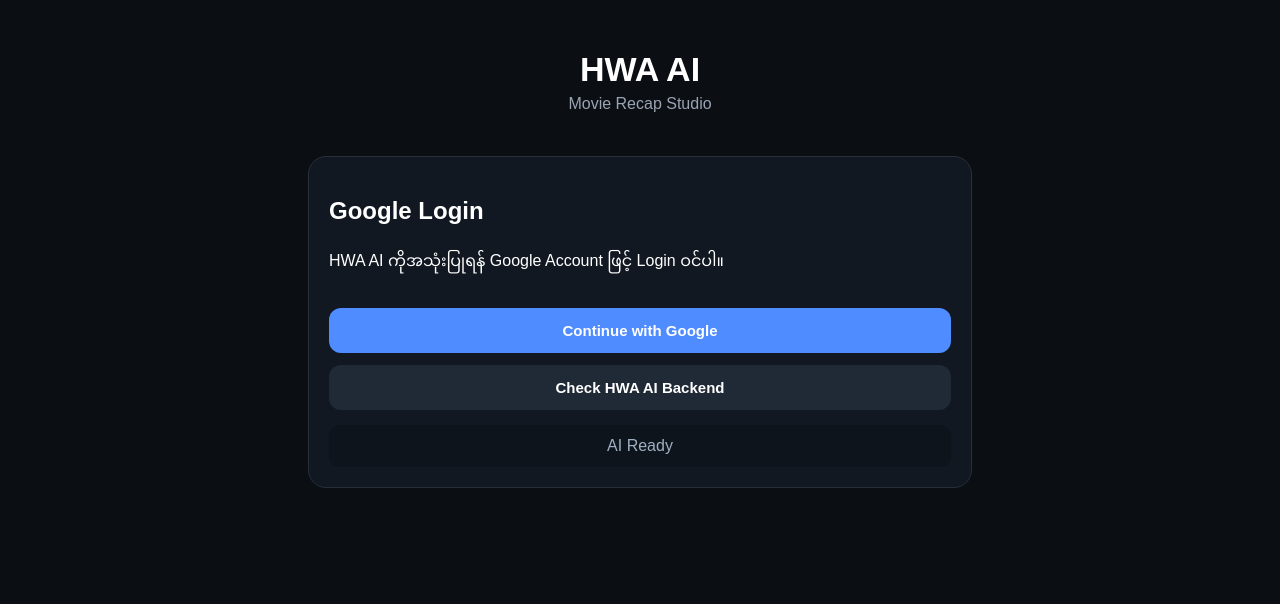
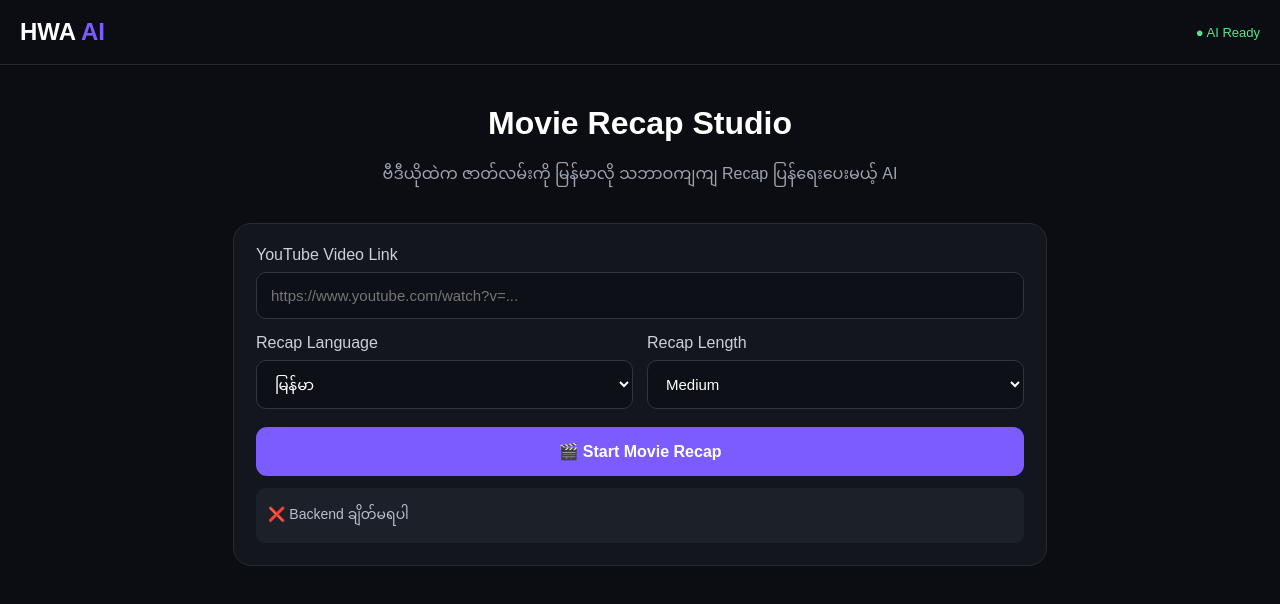
Before and after one commit to kojhan/HWA-AI, a website: page index.html in a window 1280 px wide. Drawn offline with nearby package versions, Linux system fonts and the light colour scheme; no server answers.

Commit message:
Refactor index.html for layout and style improvements
Updated HTML structure and styles for improved layout and functionality. Changed header, card styles, and added new elements for user interaction.

```diff
--- a/index.html
+++ b/index.html
@@ -5,153 +5,193 @@
 <meta name="viewport" content="width=device-width, initial-scale=1.0">
 <title>HWA AI - Movie Recap</title>
 
-  <script src="https://cdn.jsdelivr.net/npm/@supabase/supabase-js@2"></script>
-
 <style>
-    * {
-      box-sizing: border-box;
+*{box-sizing:border-box}
+body{
+  margin:0;
+  font-family:Arial,"Noto Sans Myanmar",sans-serif;
+  background:#0b0d12;
+  color:#fff;
 }
-
-    body {
-      margin: 0;
-      font-family: Arial, sans-serif;
-      background: #0b0f14;
-      color: white;
+header{
+  padding:18px 20px;
+  border-bottom:1px solid #252832;
+  display:flex;
+  justify-content:space-between;
+  align-items:center;
 }
-
-    .app {
-      max-width: 700px;
-      margin: auto;
-      padding: 25px 18px;
+.logo{
+  font-size:24px;
+  font-weight:bold;
 }
-
-    .header {
-      text-align: center;
-      padding: 25px 0;
+.logo span{color:#7c5cff}
+.status{
+  color:#55e68a;
+  font-size:13px;
 }
-
-    .logo {
-      font-size: 34px;
-      font-weight: bold;
+.container{
+  max-width:850px;
+  margin:auto;
+  padding:30px 18px;
 }
-
-    .sub {
-      color: #9aa4b2;
-      margin-top: 6px;
+.hero{
+  text-align:center;
+  margin-bottom:30px;
 }
-
-    .card {
-      background: #121821;
-      border: 1px solid #26303d;
-      border-radius: 18px;
-      padding: 20px;
-      margin-top: 18px;
+.hero h1{
+  font-size:32px;
+  margin:10px 0;
 }
-
-    input, textarea, button {
-      width: 100%;
-      border-radius: 12px;
-      padding: 14px;
-      font-size: 15px;
+.hero p{
+  color:#9da3b0;
 }
-
-    input, textarea {
-      background: #0b0f14;
-      color: white;
-      border: 1px solid #303b49;
-      outline: none;
+.card{
+  background:#13161d;
+  border:1px solid #272b36;
+  border-radius:18px;
+  padding:22px;
+  margin-bottom:18px;
 }
-
-    textarea {
-      min-height: 180px;
-      resize: vertical;
+label{
+  display:block;
+  margin-bottom:8px;
+  color:#cbd0da;
 }
-
-    button {
-      border: 0;
-      margin-top: 12px;
-      font-weight: bold;
-      cursor: pointer;
-      background: #4f8cff;
-      color: white;
+input,select,textarea{
+  width:100%;
+  background:#0d1016;
+  border:1px solid #303542;
+  color:#fff;
+  border-radius:10px;
+  padding:14px;
+  outline:none;
+  font-size:15px;
 }
-
-    button.secondary {
-      background: #202a36;
+input:focus,textarea:focus{
+  border-color:#7c5cff;
 }
-
-    .status {
-      margin-top: 15px;
-      padding: 12px;
-      border-radius: 10px;
-      background: #0d141c;
-      color: #9fb0c3;
-      text-align: center;
+textarea{
+  min-height:300px;
+  resize:vertical;
+  line-height:1.7;
 }
-
-    .hidden {
-      display: none;
+.row{
+  display:grid;
+  grid-template-columns:1fr 1fr;
+  gap:14px;
 }
-
-    .user {
-      text-align: center;
-      color: #b8c5d3;
-      margin-bottom: 10px;
+button{
+  width:100%;
+  border:0;
+  border-radius:11px;
+  padding:15px;
+  font-size:16px;
+  font-weight:bold;
+  cursor:pointer;
+}
+.primary{
+  background:#7c5cff;
+  color:white;
+}
+.primary:disabled{
+  background:#363944;
+  color:#888;
+  cursor:not-allowed;
+}
+.secondary{
+  background:#242832;
+  color:white;
+  margin-top:10px;
+}
+.result{
+  display:none;
+}
+.message{
+  margin-top:12px;
+  padding:12px;
+  border-radius:9px;
+  background:#1c2029;
+  color:#b9c0cc;
+  font-size:14px;
+}
+.loading{
+  display:none;
+  text-align:center;
+  padding:15px;
+  color:#9d8cff;
+}
+@media(max-width:600px){
+  .row{grid-template-columns:1fr}
+  .hero h1{font-size:27px}
 }
 </style>
 </head>
 
 <body>
 
-<div class="app">
+<header>
+  <div class="logo">HWA <span>AI</span></div>
+  <div class="status">● AI Ready</div>
+</header>
 
-  <div class="header">
-    <div class="logo">HWA AI</div>
-    <div class="sub">Movie Recap Studio</div>
+<div class="container">
+
+  <div class="hero">
+    <h1>Movie Recap Studio</h1>
+    <p>ဗီဒီယိုထဲက ဇာတ်လမ်းကို မြန်မာလို သဘာဝကျကျ Recap ပြန်ရေးပေးမယ့် AI</p>
   </div>
 
-  <!-- LOGIN -->
-  <div id="loginCard" class="card">
-    <h2>Google Login</h2>
-    <p>HWA AI ကိုအသုံးပြုရန် Google Account ဖြင့် Login ဝင်ပါ။</p>
+  <div class="card">
+    <label>YouTube Video Link</label>
+    <input
+      id="youtubeUrl"
+      type="url"
+      placeholder="https://www.youtube.com/watch?v=..."
+    >
 
-    <button onclick="googleLogin()">
-      Continue with Google
-    </button>
+    <div class="row" style="margin-top:15px">
+      <div>
+        <label>Recap Language</label>
+        <select id="language">
+          <option value="my">မြန်မာ</option>
+          <option value="en">English</option>
+        </select>
+      </div>
 
-    <button class="secondary" onclick="checkBackend()">
-      Check HWA AI Backend
-    </button>
-
-    <div id="loginStatus" class="status">
-      AI Ready
+      <div>
+        <label>Recap Length</label>
+        <select id="length">
+          <option value="short">Short</option>
+          <option value="medium" selected>Medium</option>
+          <option value="long">Long</option>
+        </select>
       </div>
     </div>
 
-  <!-- HOME -->
-  <div id="homeCard" class="card hidden">
-
-    <div id="userInfo" class="user"></div>
-
-    <h2>🎬 Movie Recap</h2>
-
-    <input
-      id="youtubeUrl"
-      type="url"
-      placeholder="YouTube Link ထည့်ပါ"
+    <button
+      class="primary"
+      id="startBtn"
+      style="margin-top:18px"
+      onclick="startRecap()"
     >
-
-    <button onclick="startRecap()">
-      🚀 Start Myanmar Recap
+      🎬 Start Movie Recap
     </button>
 
-    <div id="recapStatus" class="status">
-      Ready
+    <div class="loading" id="loading">
+      ⏳ AI က လုပ်ဆောင်နေပါတယ်...
     </div>
+
+    <div class="message" id="message">
+      Backend: စစ်ဆေးနေပါတယ်...
+    </div>
+  </div>
+
+  <div class="card result" id="resultCard">
+    <label>AI Recap Script</label>
 
     <textarea
       id="script"
-      placeholder="AI Myanmar Recap Script ဒီနေရာမှာ ပေါ်လာပါမယ်..."
+      placeholder="AI ထုတ်ပေးမယ့် မြန်မာ Recap Script..."
     ></textarea>
 
     <button class="secondary" onclick="copyScript()">
@@ -161,236 +201,171 @@
     <button class="secondary" onclick="downloadScript()">
       ⬇️ Download TXT
     </button>
-
-    <button class="secondary" onclick="logout()">
-      Logout
-    </button>
-
   </div>
 
 </div>
 
 <script>
 
-  // ==============================
-  // HWA AI CONFIG
-  // ==============================
-
-  const SUPABASE_URL =
-    "https://ovobepocmajyrkyzkrsu.supabase.co";
-
-  const SUPABASE_PUBLISHABLE_KEY =
-    "704997142802-hkvu536qtt4q62lnl5b5093sb6n7rqf7.apps.googleusercontent.com";
-
-  const BACKEND_URL =
+const BACKEND =
   "https://hwa-ai.onrender.com";
 
-  const supabaseClient =
-    supabase.createClient(
-      SUPABASE_URL,
-      SUPABASE_PUBLISHABLE_KEY
-    );
+async function checkBackend(){
 
+  const message =
+    document.getElementById("message");
 
-  // ==============================
-  // GOOGLE LOGIN
-  // ==============================
-
-  async function googleLogin() {
-
-    const status =
-      document.getElementById("loginStatus");
-
-    status.innerText = "Google Login ဖွင့်နေပါပြီ...";
-
-    const { error } =
-      await supabaseClient.auth.signInWithOAuth({
-        provider: "google",
-        options: {
-          redirectTo: window.location.origin
-        }
-      });
-
-    if (error) {
-      status.innerText =
-        "Login Error: " + error.message;
-    }
-  }
-
-
-  // ==============================
-  // CHECK LOGIN
-  // ==============================
-
-  async function checkUser() {
-
-    const {
-      data: { session }
-    } = await supabaseClient.auth.getSession();
-
-    if (session) {
-
-      document
-        .getElementById("loginCard")
-        .classList.add("hidden");
-
-      document
-        .getElementById("homeCard")
-        .classList.remove("hidden");
-
-      document
-        .getElementById("userInfo")
-        .innerText =
-        "Logged in: " +
-        (session.user.email || "Google User");
-
-    }
-  }
-
-
-  // ==============================
-  // BACKEND CHECK
-  // ==============================
-
-  async function checkBackend() {
-
-    const status =
-      document.getElementById("loginStatus");
-
-    status.innerText =
-      "Backend စစ်ဆေးနေပါတယ်...";
-
-    try {
+  try{
 
     const response =
-        await fetch(BACKEND_URL);
+      await fetch(BACKEND + "/api/health");
 
     const data =
       await response.json();
 
-      if (data.success) {
+    if(data.success){
 
-        status.innerText =
-          "✅ HWA AI Backend Ready";
+      message.innerHTML =
+        "✅ Backend Connected — HWA AI Ready";
 
-      } else {
+    }else{
 
-        status.innerText =
-          "Backend response မမှန်ပါ";
+      message.innerHTML =
+        "⚠️ Backend response မမှန်ပါ";
 
     }
 
-    } catch (error) {
+  }catch(error){
 
-      status.innerText =
+    message.innerHTML =
       "❌ Backend ချိတ်မရပါ";
 
   }
 }
 
-
-  // ==============================
-  // START RECAP
-  // ==============================
-
-  async function startRecap() {
+async function startRecap(){
 
   const url =
     document.getElementById("youtubeUrl").value.trim();
 
-    const status =
-      document.getElementById("recapStatus");
+  const message =
+    document.getElementById("message");
 
-    if (!url) {
+  const loading =
+    document.getElementById("loading");
 
-      status.innerText =
-        "YouTube Link အရင်ထည့်ပါ";
+  const resultCard =
+    document.getElementById("resultCard");
+
+  const startBtn =
+    document.getElementById("startBtn");
+
+  if(!url){
+
+    message.innerHTML =
+      "⚠️ YouTube Link အရင်ထည့်ပါ";
 
     return;
   }
 
-    status.innerText =
-      "⏳ Recap processing စတင်နေပါတယ်...";
+  if(
+    !url.includes("youtube.com") &&
+    !url.includes("youtu.be")
+  ){
+
+    message.innerHTML =
+      "⚠️ YouTube Link မမှန်ပါ";
+
+    return;
+  }
+
+  startBtn.disabled = true;
+  loading.style.display = "block";
+
+  message.innerHTML =
+    "🎬 Video ကို စတင်စစ်ဆေးနေပါတယ်...";
+
+  resultCard.style.display = "block";
+
+  try{
 
     /*
-      ဒီနေရာမှာ နောက်တစ်ဆင့်တွင်
-      HWA AI Movie Recap API ကို ချိတ်ပေးမယ်။
+      Backend API ကို နောက်အဆင့်မှာ
+      YouTube → Transcript → Myanmar Recap
+      အဖြစ် ချိတ်ပေးမယ်။
     */
 
-    setTimeout(() => {
+    await new Promise(
+      resolve => setTimeout(resolve,1200)
+    );
 
-      status.innerText =
-        "✅ YouTube Link လက်ခံပြီးပါပြီ။ AI processing API ကို ဆက်ချိတ်မယ်။";
+    document.getElementById("script").value =
+`HWA AI Movie Recap
 
-    }, 1000);
+YouTube Video:
+${url}
+
+ဒီနေရာမှာ AI က Movie Transcript ကို
+ခွဲခြမ်းစိတ်ဖြာပြီး သဘာဝကျတဲ့
+မြန်မာ Movie Recap Script ကို
+ထုတ်ပေးမှာဖြစ်ပါတယ်။
+
+နောက်အဆင့်မှာ ဒီနေရာကို
+တကယ် AI-generated Recap နဲ့
+ချိတ်ပေးပါမယ်။`;
+
+    message.innerHTML =
+      "✅ Recap Editor Ready";
+
+  }catch(error){
+
+    message.innerHTML =
+      "❌ Error ဖြစ်သွားပါတယ်";
+
+  }finally{
+
+    loading.style.display = "none";
+    startBtn.disabled = false;
+
+  }
 }
 
+function copyScript(){
 
-  // ==============================
-  // COPY
-  // ==============================
+  const script =
+    document.getElementById("script");
 
-  async function copyScript() {
+  navigator.clipboard.writeText(
+    script.value
+  );
+
+  alert("Script copied!");
+}
+
+function downloadScript(){
 
   const text =
     document.getElementById("script").value;
 
-    if (!text) return;
+  const blob =
+    new Blob([text],{
+      type:"text/plain;charset=utf-8"
+    });
 
-    await navigator.clipboard.writeText(text);
+  const url =
+    URL.createObjectURL(blob);
 
-    alert("Script copied!");
+  const a =
+    document.createElement("a");
+
+  a.href = url;
+  a.download = "HWA-AI-Recap.txt";
+  a.click();
+
+  URL.revokeObjectURL(url);
 }
 
-
-  // ==============================
-  // DOWNLOAD
-  // ==============================
-
-  function downloadScript() {
-
-    const text =
-      document.getElementById("script").value;
-
-    if (!text) return;
-
-    const blob =
-      new Blob([text], {
-        type: "text/plain;charset=utf-8"
-      });
-
-    const link =
-      document.createElement("a");
-
-    link.href =
-      URL.createObjectURL(blob);
-
-    link.download =
-      "HWA-AI-Myanmar-Recap.txt";
-
-    link.click();
-
-    URL.revokeObjectURL(link.href);
-  }
-
-
-  // ==============================
-  // LOGOUT
-  // ==============================
-
-  async function logout() {
-
-    await supabaseClient.auth.signOut();
-
-    location.reload();
-  }
-
-
-  // ==============================
-  // START
-  // ==============================
-
-  checkUser();
+checkBackend();
 
 </script>
 
```
Lines whose indentation alone changed are shown as unchanged.
